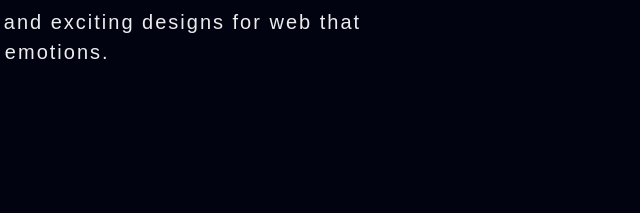
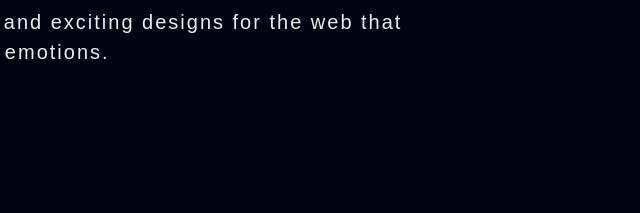
Before and after one commit to sathilaSilva/uiux, a plain HTML site: page index.html in a window 1280 px wide. Shown: the part 436-649 px from the top of the page, 285-925 px from the left. Drawn offline with nearby package versions, Linux system fonts and the light colour scheme.

Commit message:
Update index.html

```diff
--- a/index.html
+++ b/index.html
@@ -53,7 +53,7 @@
                 <div class="col-sm-8">
                     <p class="para1">I AM SATHILA DE SILVA</p>
                     <h1>WEB DESIGNER</h1>
-                    <p class="para2">I elevate innovative and exciting designs for web that <br>brings out visionary emotions.</p>
+                    <p class="para2">I elevate innovative and exciting designs for the web that <br>brings out visionary emotions.</p>
                     <a href="design.html" class="btn btn-primary btn-sm" id="btn1">DESIGNS</a>
                     <a href="contact.html" class="btn btn-danger btn-sm" id="btn2" hidden>LET'S TALK</a>
 
```
